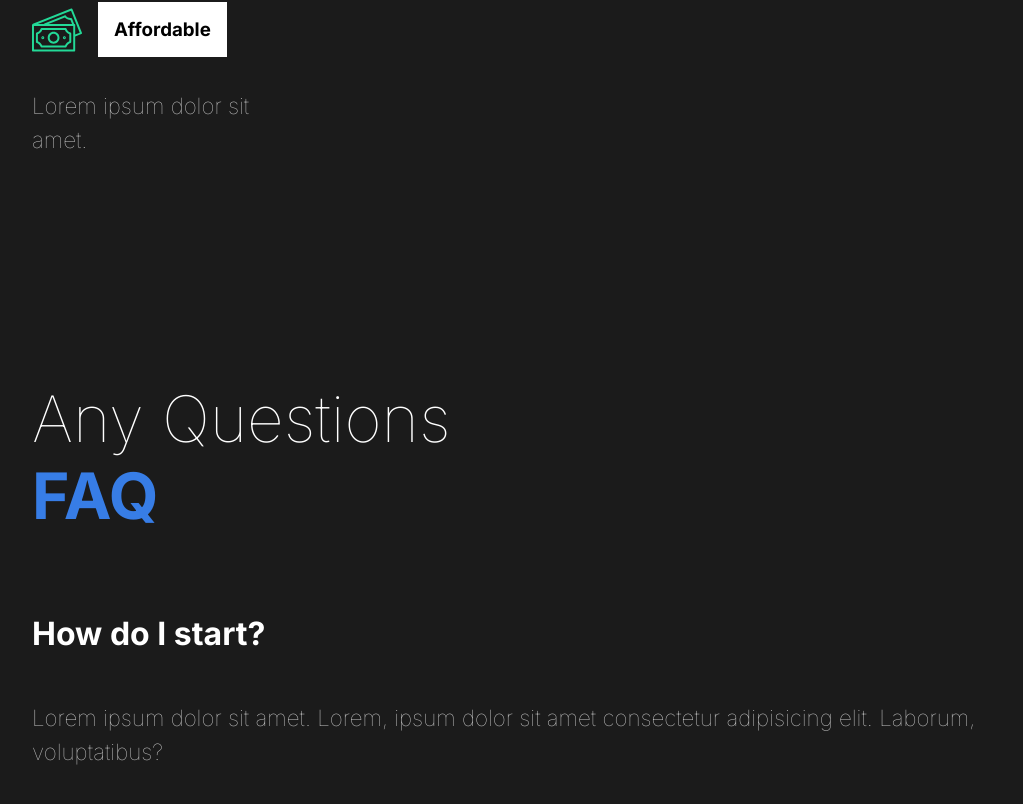
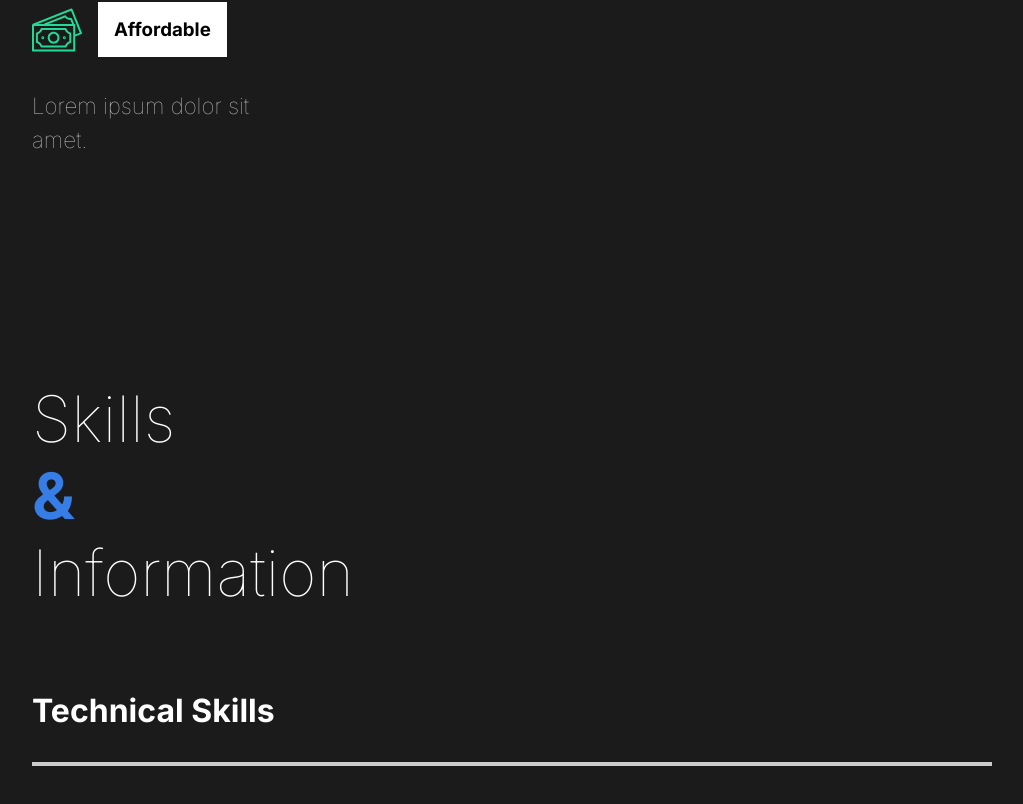
Before and after one commit to Davidanderson76/react-capture, a React (Create React App) app: page / in a window 1280 px wide. Shown: the part 1952-2756 px from the top of the page, without its empty margins (128-1151 px from the left). Built offline with nearby package versions, Linux system fonts and the light colour scheme.

Commit message:
saving progress added styling and links to socials

```diff
--- a/package.json
+++ b/package.json
@@ -3,12 +3,16 @@
   "version": "0.1.0",
   "private": true,
   "dependencies": {
+    "@fortawesome/fontawesome-svg-core": "^1.2.35",
+    "@fortawesome/free-brands-svg-icons": "^5.15.3",
+    "@fortawesome/react-fontawesome": "^0.1.14",
     "@testing-library/jest-dom": "^5.11.4",
     "@testing-library/react": "^11.1.0",
     "@testing-library/user-event": "^12.1.10",
     "framer-motion": "^4.1.17",
     "react": "^17.0.2",
     "react-dom": "^17.0.2",
+    "react-icons": "^4.2.0",
     "react-intersection-observer": "^8.32.0",
     "react-router-dom": "^5.2.0",
     "react-scripts": "4.0.3",
--- a/src/animation.js
+++ b/src/animation.js
@@ -67,3 +67,14 @@ export const sliderContainer = {
   hidden: { opacity: 1 },
   show: { opacity: 1, transition: { staggerChildren: 0.15, ease: "easeOut" } },
 };
+
+export const scrollReveal = {
+  hidden: { opacity: 0, scale: 1.2, transition: { duration: 0.5 } },
+  show: {
+    opacity: 1,
+    scale: 1,
+    transition: {
+      duration: 0.5,
+    },
+  },
+};
--- a/src/components/AboutSection.js
+++ b/src/components/AboutSection.js
@@ -57,7 +57,7 @@ const AboutSection = () => {
         </motion.p>
         <Link to="/contact">
           <motion.button variants={fade} whileHover={{ scale: 1, rotate: 360 }}>
-            Contact Me
+            Contact
           </motion.button>
         </Link>
         &nbsp;&nbsp;&nbsp;&nbsp;&nbsp;
--- a/src/components/FaqSection.js
+++ b/src/components/FaqSection.js
@@ -1,54 +1,113 @@
 import React from "react";
+import Toggle from "./Toggle";
 
 import styled from "styled-components";
 import { About } from "../styles";
+import { AnimateSharedLayout } from "framer-motion";
+import { useScroll } from "./useScroll";
+import { scrollReveal } from "../animation";
+//ICONS
+import { FaGithub, FaLinkedin, FaInstagramSquare } from "react-icons/fa";
+// import { MdEmail } from "react-icons/md";
 
 const FaqSection = () => {
+  const [element, controls] = useScroll();
   return (
-    <Faq>
+    <Faq
+      variants={scrollReveal}
+      ref={element}
+      animate={controls}
+      initial="hidden"
+    >
       <h2>
-        Any Questions <span>FAQ</span>
+        Skills <span>&</span> Information
       </h2>
-      <div className="question">
-        <h4>How do I start?</h4>
+      <AnimateSharedLayout>
+        <Toggle title="Technical Skills">
           <div className="answer">
             <p>
-            Lorem ipsum dolor sit amet. Lorem, ipsum dolor sit amet consectetur
-            adipisicing elit. Laborum, voluptatibus?
+              JavaScript, ES6+, CSS3, HTML5, SQL, NoSQL, TypeScript, Git,
+              Node.js, MongoDB, MySQL, Herok, Express, Handlebars, jQuery,
+              Bootstrap, bcryptjs, RESTful APIs, Webpack, Front-End, Back-End,
+              Full-Stack, SASS/SCSS
             </p>
           </div>
-        <div className="faq-line"></div>
-      </div>
-      <div className="question">
-        <h4>Daily Schedule</h4>
+        </Toggle>
+        <Toggle title="Education">
           <div className="answer">
             <p>
-            Lorem ipsum dolor sit amet. Lorem, ipsum dolor sit amet consectetur
-            adipisicing elit. Laborum, voluptatibus?
+              <strong>Certificate, Full Stack Web Development</strong>
+              <br></br>
+              University of Minnesota
+              <br></br>
+              September 2020 - December 2020
+              <br></br>
+              Full-Stack technologies include Node.js, React, MongoDB, MySQL,
+              Express, AWS, Git, deployment with GitHub Pages and Heroku
+              Emphasized agile development with pair programming and team
+              project communication
+              <br></br>
+              <br></br>
+              <strong>Associates Degree</strong>
+              <br></br>
+              Ridgewater College
+              <br></br>Willmar, MN
+              <br></br>
+              September 2011 - December 2014
             </p>
           </div>
-        <div className="faq-line"></div>
+        </Toggle>
+        <Toggle title="Social Pages">
+          <div className="answer">
+            <ul className="socialMedia">
+              <li className="links">
+                <a
+                  href="https://github.com/Davidanderson76"
+                  target="_blank"
+                  rel="noreferrer"
+                >
+                  <FaGithub icon={FaGithub} />
+                  &nbsp; GitHub
+                </a>
+              </li>
+              &nbsp;&nbsp;&nbsp;&nbsp;
+              <li className="links">
+                <a
+                  href="https://www.linkedin.com/in/davidanderson76/"
+                  target="_blank"
+                  rel="noreferrer"
+                >
+                  <FaLinkedin icon={FaLinkedin} />
+                  &nbsp; LinkedIn
+                </a>
+              </li>
+              &nbsp;&nbsp;&nbsp;&nbsp;
+              <li className="links">
+                <a
+                  href="https://www.instagram.com/davidandersoncreative/"
+                  target="_blank"
+                  rel="noreferrer"
+                >
+                  <FaInstagramSquare icon={FaInstagramSquare} />
+                  &nbsp; Instagram
+                </a>
+              </li>
+              &nbsp;&nbsp;&nbsp;&nbsp;
+              {/* <li className="links">
+                <a
+                  href="https://www.linkedin.com/in/davidanderson76/"
+                  target="_blank"
+                  rel="noreferrer"
+                >
+                  <MdEmail icon={MdEmail} />
+                  &nbsp; Email
+                </a>
+              </li>
+              &nbsp;&nbsp;&nbsp;&nbsp; */}
+            </ul>
           </div>
-      <div className="question">
-        <h4>Diferent Payment Methods</h4>
-        <div className="answer">
-          <p>
-            Lorem ipsum dolor sit amet. Lorem, ipsum dolor sit amet consectetur
-            adipisicing elit. Laborum, voluptatibus?
-          </p>
-        </div>
-        <div className="faq-line"></div>
-      </div>
-      <div className="question">
-        <h4>What Products Do You Offer?</h4>
-        <div className="answer">
-          <p>
-            Lorem ipsum dolor sit amet. Lorem, ipsum dolor sit amet consectetur
-            adipisicing elit. Laborum, voluptatibus?
-          </p>
-        </div>
-        <div className="faq-line"></div>
-      </div>
+        </Toggle>
+      </AnimateSharedLayout>
     </Faq>
   );
 };
@@ -77,6 +136,22 @@ const Faq = styled(About)`
     p {
       padding: 1rem 0rem;
     }
+    li {
+      display: block;
+      text-decoration: none;
+    }
+    a {
+      font-size: x-large;
+      cursor: pointer;
+      text-decoration: none;
+      color: white;
+      border-bottom: 1px solid #377de6;
+    }
+    a:hover {
+      border-bottom: 0;
+      padding-bottom: 0.3em;
+      text-decoration: none;
+    }
   }
 `;
 
--- /dev/null
+++ b/src/components/Toggle.js
@@ -0,0 +1,15 @@
+import React, { useState } from "react";
+import { motion } from "framer-motion";
+
+const Toggle = ({ children, title }) => {
+  const [toggle, setToggle] = useState(false);
+  return (
+    <motion.div layout className="question" onClick={() => setToggle(!toggle)}>
+      <motion.h4 layout>{title}</motion.h4>
+      {toggle ? children : ""}
+      <div layout className="faq-line"></div>
+    </motion.div>
+  );
+};
+
+export default Toggle;
--- a/src/components/servicesSection.js
+++ b/src/components/servicesSection.js
@@ -7,11 +7,14 @@ import home2 from "../img/home2.png";
 
 //STYLES
 import styled from "styled-components";
+import { fade } from "../animation";
 import { About, Description, Image } from "../styles";
+import { useScroll } from "./useScroll";
 
 const ServicesSection = () => {
+  const [element, controls] = useScroll();
   return (
-    <Services>
+    <Services variants={fade} ref={element} animate={controls} initial="hidden">
       <Description>
         <h2>
           High <span>quality</span> services.
--- /dev/null
+++ b/src/components/useScroll.js
@@ -0,0 +1,13 @@
+import { useInView } from "react-intersection-observer";
+import { useAnimation } from "framer-motion";
+
+export const useScroll = () => {
+  const controls = useAnimation();
+  const [element, view] = useInView({ threshold: 0.5 });
+  if (view) {
+    controls.start("show");
+  } else {
+    controls.start("hidden");
+  }
+  return [element, controls];
+};
--- a/src/pages/OurWork.js
+++ b/src/pages/OurWork.js
@@ -7,16 +7,26 @@ import theracer from "../img/theracer-small.png";
 import goodtimes from "../img/goodtimes-small.png";
 //ANIMATIONS
 import { motion } from "framer-motion";
-import { sliderContainer, slider, pageAnimation, fade, photoAnim, lineAnim } from "../animation";
+import {
+  sliderContainer,
+  slider,
+  pageAnimation,
+  fade,
+  photoAnim,
+  lineAnim,
+} from "../animation";
+import { useScroll } from "../components/useScroll";
 
 const OurWork = () => {
+  const [element, controls] = useScroll();
+  const [element2, controls2] = useScroll();
   return (
     <Work variants={pageAnimation} initial="hidden" animate="show" exit="exit">
       <motion.div variants={sliderContainer}>
-      <Frame1 variants={slider}></Frame1>
-      <Frame2 variants={slider}></Frame2>
-      <Frame3 variants={slider}></Frame3>
-      <Frame4 variants={slider}></Frame4>
+        <Frame1 variants={slider}></Frame1>
+        <Frame2 variants={slider}></Frame2>
+        <Frame3 variants={slider}></Frame3>
+        <Frame4 variants={slider}></Frame4>
       </motion.div>
       <Movie>
         <motion.h2 variants={fade}>The Athlete</motion.h2>
@@ -27,7 +37,7 @@ const OurWork = () => {
           </Hide>
         </Link>
       </Movie>
-      <Movie>
+      <Movie ref={element} variants={fade} animate={controls} initial="hidden">
         <h2>The Racer</h2>
         <div className="line"></div>
         <Link to="/work/the-racer">
@@ -55,7 +65,7 @@ const Work = styled(motion.div)`
   }
 `;
 
-const Movie = styled.div`
+const Movie = styled(motion.div)`
   padding-bottom: 10rem;
   .line {
     height: 0.5rem;
--- a/src/styles.js
+++ b/src/styles.js
@@ -1,6 +1,7 @@
 import styled from "styled-components";
+import { motion } from "framer-motion";
 
-export const About = styled.div`
+export const About = styled(motion.div)`
   min-height: 90vh;
   display: flex;
   align-items: center;
```
Also changed, not shown: 1 other file (tests, documents, lock files or other folders). Lines whose indentation alone changed are shown as unchanged.
